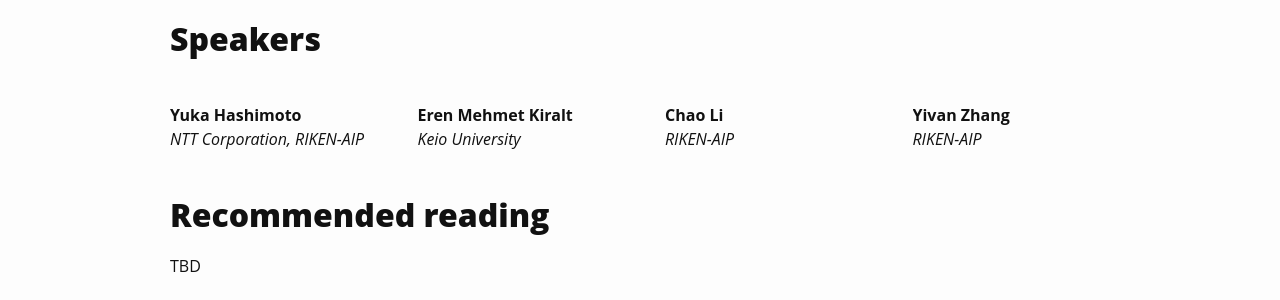
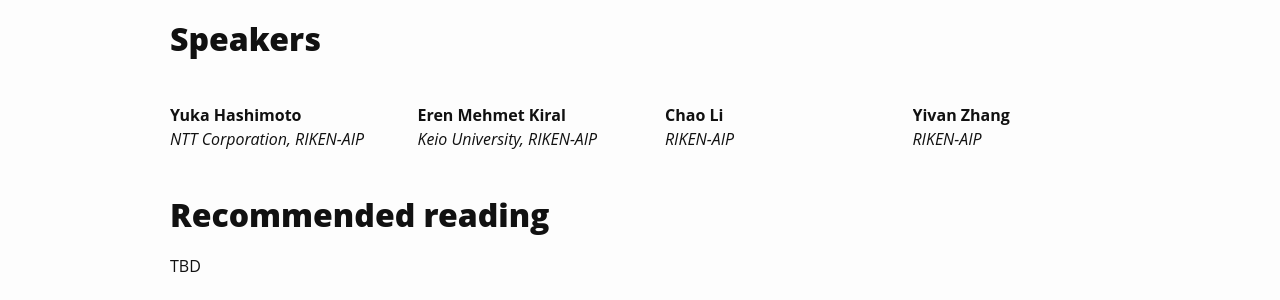
Before and after one commit to Algebra4AI/Algebra4AI.github.io, a Jekyll site: the page built from index.md, in a window 1280 px wide. Shown: the part 773-1073 px from the top of the page. Built offline with Jekyll 4.4.1, drawn with Linux system fonts in a browser that asks for light colours; some web fonts are replaced.

Commit message:
Update index.md

```diff
--- a/index.md
+++ b/index.md
@@ -43,9 +43,9 @@ TBD
         <!-- <img class="avatar" src="https://april-tools.github.io/images/people/aver.jpg"><br/> -->
         <div class="speaker-name">
         <!-- <b><a href="https://april-tools.github.io/">Eren Mehmet Kiralt</a></b></div> -->
-        <b>Eren Mehmet Kiralt</b></div>
+        <b>Eren Mehmet Kiral</b></div>
         <div class="speaker-uni">
-        <i> Keio University</i>
+        <i> Keio University, RIKEN-AIP</i>
         </div>
     </div>
     <div class="speaker">
```
